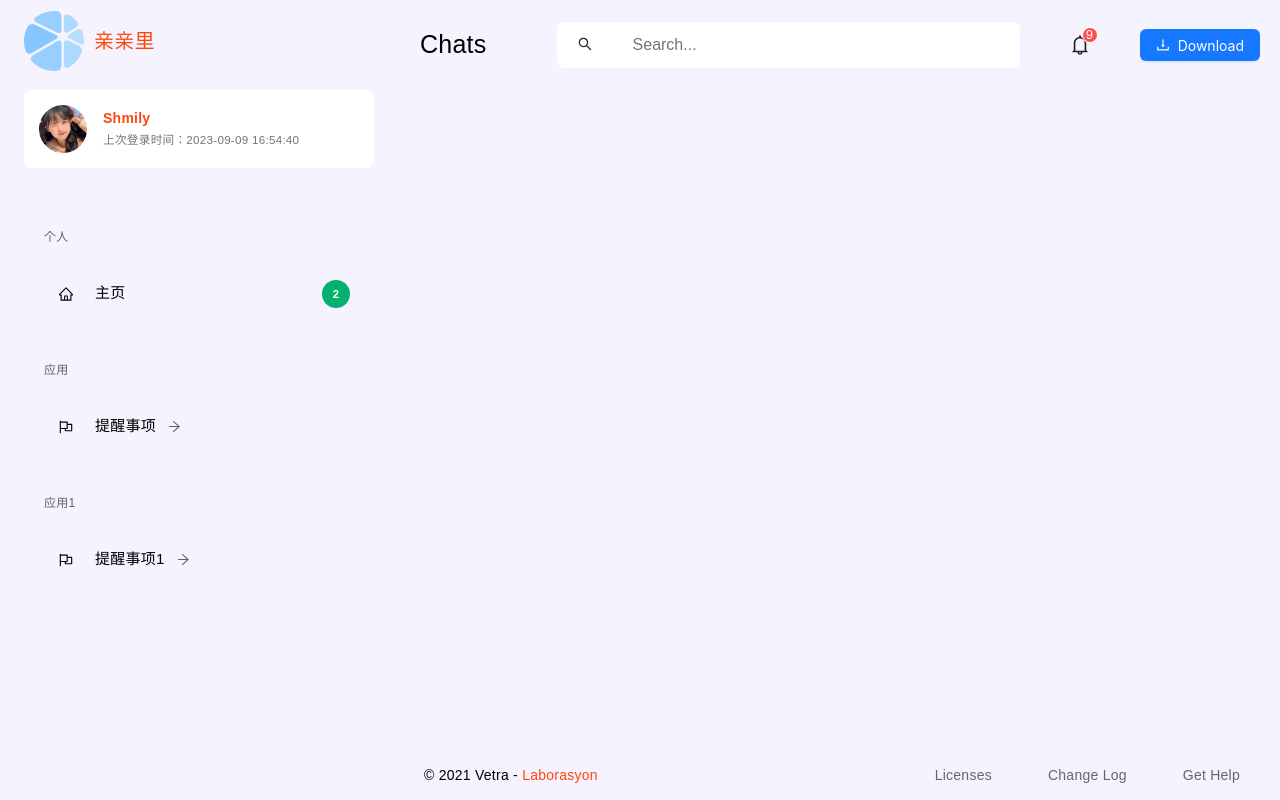
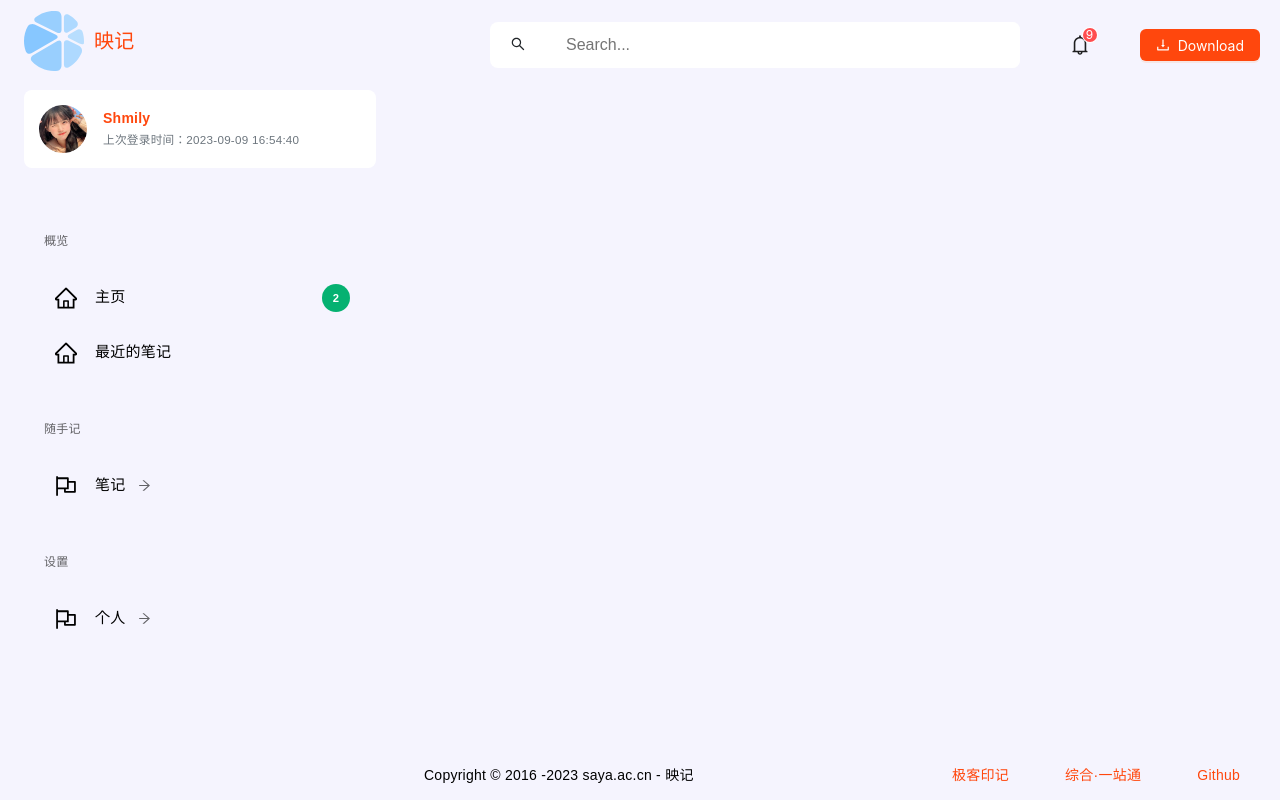
Before and after one commit to la-lalala-lala/pad-tool, a React (Vite) app: page /backstage in a window 1280 px wide. Built offline with nearby package versions, Linux system fonts and the light colour scheme.

Commit message:
完成版权区域

```diff
--- a/src/component/menu/index.tsx
+++ b/src/component/menu/index.tsx
@@ -107,7 +107,7 @@ const MenuTree:React.FC = (props) => {
                     // 有子级节点，不允许被选中，只能下级才能被选中
                     let appMenu = (<a href="#" onClick={(e)=>openAppMenuHandle(app.path)}>
                             <span className="nav-link-icon">
-                                <Button type="link"  icon={React.createElement(Icon[app.icon])} className="menu-icon"/>
+                                {React.createElement(Icon[app.icon],{className:"menu-icon"})}
                             </span>
                         <span>{app.name}</span>
                         <ArrowRightOutlined className={(_appOpen)?'sub-menu-arrow rotate-in':'sub-menu-arrow'}/>
@@ -120,7 +120,7 @@ const MenuTree:React.FC = (props) => {
                     // 无子级节点，允许被选中
                     let appMenu = (<a href="#" onClick={()=>pageHandle(app.path,'')} className={`/backstage${app.path}`==currentPath?'active':null}>
                             <span className="nav-link-icon">
-                                <Button type="link" icon={React.createElement(Icon[app.icon])} className="menu-icon"/>
+                                {React.createElement(Icon[app.icon],{className:"menu-icon"})}
                             </span>
                         <span>{app.name}</span>
                         {!app.content?null:<span className="badge-rounded-circle">{app.content}</span>}
--- a/src/config/routes.ts
+++ b/src/config/routes.ts
@@ -16,7 +16,7 @@ export interface RouterNode {
  */
 const routes: Array<RouterNode> = [
     {
-        name: '个人',
+        name: '概览',
         path: '',
         root: true,
         children: [
@@ -29,6 +29,16 @@ const routes: Array<RouterNode> = [
                 display: true,
                 icon: 'HomeOutlined',
                 content: '2'
+            },
+            {
+                name: '最近的笔记',
+                path: '/home1',
+                root: true,
+                children: null,
+                element: lazy(() => import('../pages/account')),
+                display: true,
+                icon: 'HomeOutlined',
+                content: ''
             }
         ],
         element: null,
@@ -37,17 +47,17 @@ const routes: Array<RouterNode> = [
         content: ''
     },
     {
-        name: '应用',
+        name: '随手记',
         path: '',
         root: true,
         children: [
             {
-                name: '提醒事项',
+                name: '笔记',
                 path: '/plan',
                 root: true,
                 children: [
                     {
-                        name: '进行中的',
+                        name: '归档',
                         path: '/plan/activity',
                         root: false,
                         children: null,
@@ -57,7 +67,7 @@ const routes: Array<RouterNode> = [
                         content: ''
                     },
                     {
-                        name: '所有提醒',
+                        name: '草稿',
                         path: '/plan/archive',
                         root: false,
                         children: null,
@@ -79,17 +89,17 @@ const routes: Array<RouterNode> = [
         content: ''
     },
     {
-        name: '应用1',
+        name: '设置',
         path: '',
         root: true,
         children: [
             {
-                name: '提醒事项1',
+                name: '个人',
                 path: '/plan1',
                 root: true,
                 children: [
                     {
-                        name: '进行中的1',
+                        name: '基本信息',
                         path: '/plan/activity1',
                         root: false,
                         children: null,
@@ -99,7 +109,7 @@ const routes: Array<RouterNode> = [
                         content: ''
                     },
                     {
-                        name: '所有提醒1',
+                        name: '日志',
                         path: '/plan/archive1',
                         root: false,
                         children: null,
--- a/src/index.css
+++ b/src/index.css
@@ -25,14 +25,8 @@ h6 {
   padding: 0;
 }
 
-h1,
-h2,
-h3,
-h4,
-h5,
-h6 {
-  font-size: 100%;
-  font-weight: normal;
+.h1, .h2, .h3, .h4, .h5, h1, h2, h3, h4, h5 {
+  line-height: revert;
 }
 
 ul {
--- a/src/main.tsx
+++ b/src/main.tsx
@@ -8,8 +8,21 @@ import './index.css'
 /**
  * 入口
  */
+/**
+ * 入口
+ */
+type ThemeData = {
+    borderRadius: number;
+    colorPrimary: string;
+};
+const defaultData: ThemeData = {
+    borderRadius: 6,
+    colorPrimary: '#ff470d',
+};
+
 ReactDOM.createRoot(document.getElementById("root") as HTMLElement).render(
-    <ConfigProvider locale={zhCN}>
+    <ConfigProvider locale={zhCN}
+                    theme={{ token: { colorPrimary: defaultData.colorPrimary, borderRadius: defaultData.borderRadius } }}>
         <App />
     </ConfigProvider>
 );
--- /dev/null
+++ b/src/pages/account/index.less
@@ -0,0 +1,57 @@
+.account-content{
+  padding: 1.5rem;
+  .profile-cover {
+    height: 350px;
+    width: 100%;
+    padding: 30px 20px;
+    border-radius: 0.5rem;
+    //background-size: contain;
+    //background-position-x: center;
+    //background-position-y: center;
+    //background-repeat: no-repeat;
+    position: relative;
+    overflow: hidden;
+    display: flex;
+    /* 背景图垂直、水平均居中 */
+    background-position: center center;
+    /* 背景图不平铺 */
+    background-repeat: no-repeat;
+    /* 当内容高度大于图片高度时，背景图像的位置相对于viewport固定 */
+    background-attachment: fixed;
+    /* 让背景图基于容器大小伸缩 */
+    background-size: cover;
+    .profile-container{
+      display: flex;
+      align-items: center;
+      align-content: center;
+      flex-direction: row;
+      justify-content: space-between;
+      width: 100%;
+      .avatar-description{
+        display: flex;
+        align-content: center;
+        align-items: center;
+        flex-direction: row;
+        .avatar{
+          height: 5.8rem;
+          width: 5.8rem;
+          display: inline-block;
+          margin-bottom: 0;
+          border-radius: 50%;
+          margin-right: 1rem;
+          >img {
+            width: 100%;
+            height: 100%;
+            object-fit: cover;
+            border-radius: 50%;
+          }
+        }
+        .description{
+          small {
+            font-size: .875em;
+          }
+        }
+      }
+    }
+  }
+}
--- a/src/pages/account/index.tsx
+++ b/src/pages/account/index.tsx
@@ -1,10 +1,30 @@
-
+import "./index.less"
+import {Button} from "antd";
+import {EditOutlined} from "@ant-design/icons";
+import React from "react";
 const Account = () => {
     return (
-        <div>
-            Account
+        <div className="account-content">
+            <div className="profile-cover" style={{backgroundImage:"url(/picture/profile-bg.jpg)"}}>
+                <div className="profile-container">
+                    <div className="avatar-description">
+                        <div className="avatar">
+                            <img src="/picture/2023012735446.png" className="rounded-circle"/>
+                        </div>
+                        <div className="description">
+                            <h3 className="mb-1">亲亲里</h3>
+                            <small>Accountant</small>
+                        </div>
+                    </div>
+                    <div className="edit-avatar">
+                        <Button type="primary" icon={<EditOutlined />}>
+                            更换头像
+                        </Button>
+                    </div>
+                </div>
+            </div>
         </div>
     )
 }
 
-export default Account
+export default Account;
--- a/src/pages/template/index.less
+++ b/src/pages/template/index.less
@@ -61,34 +61,14 @@
         font-size: 20px;
         color: #ff470d;
       }
+    }
 
-    }
-    .menu-body::-webkit-scrollbar {
-      width: 4px;
-      height: 0;
-    }
-    .menu-body::-webkit-scrollbar-thumb{
-      border-radius: 6px;
-      box-shadow: 8px 0 0 rgba(255,110,64,.15) inset;
-    }
-    .menu-body:hover{
-      overflow-y: scroll;
-    }
-    .menu-body{
-      overflow-y: hidden;
-      outline: none;
-      -webkit-box-flex: 1;
-      flex: 1;
+    .menu-account{
       display: flex;
-      -webkit-box-orient: vertical;
-      -webkit-box-direction: normal;
-      flex-direction: column;
-      position: relative;
       padding: 0 1.5rem 1.5rem;
-
       .dropdown{
-        width: calc(@left-menu-width - 50px);
-        margin-bottom: 20px;
+        //width: calc(@left-menu-width - 50px);
+        width: 100%;
         background-color: #fff;
         border-radius: 0.5rem;
         padding: 15px;
@@ -129,6 +109,30 @@
           }
         }
       }
+    }
+
+    .menu-body::-webkit-scrollbar {
+      width: 4px;
+      height: 0;
+    }
+    .menu-body::-webkit-scrollbar-thumb{
+      border-radius: 6px;
+      box-shadow: 8px 0 0 rgba(255,110,64,.15) inset;
+    }
+    .menu-body:hover{
+      overflow-y: scroll;
+    }
+    .menu-body{
+      overflow-y: hidden;
+      outline: none;
+      -webkit-box-flex: 1;
+      flex: 1;
+      display: flex;
+      -webkit-box-orient: vertical;
+      -webkit-box-direction: normal;
+      flex-direction: column;
+      position: relative;
+      padding: 0 1.5rem 1.5rem;
     }
   }
   .template-right{
@@ -262,7 +266,7 @@
         margin-bottom: 0;
         list-style: none;
         a{
-          color: #666;
+          //color: #666;
           display: block;
           padding: 0.5rem 1rem;
           text-decoration: none;
--- a/src/pages/template/index.tsx
+++ b/src/pages/template/index.tsx
@@ -14,6 +14,7 @@ const noticeTransformX = 420;
 // 打开编辑器时的设置
 const editorTransformX = 1000;
 
+// 准备被嵌套的子页面Router信息
 const pages = () => {
     let page = [];
     for(let group of routes){
@@ -44,9 +45,10 @@ const pages = () => {
     }
     return page
 }
+
 const Template = () => {
 
-
+    const location = useLocation();
 
     const [bodyTransform,setBodyTransform] = useState<string>('none')
     const [noticeTransform,setNoticeTransform] = useState<string>('none')
@@ -105,6 +107,30 @@ const Template = () => {
         setEditorTransform(`translateX(${0-value+'px'})`);
     }
 
+    // 准备模板页面的title名称细信息
+    const title = () => {
+        const currentPage = location.pathname
+        for(let group of routes){
+            if (group.children){
+                for(let app of group.children){
+                    if (app.children){
+                        // 还有子级
+                        for(let menu of app.children){
+                            if (currentPage === `/backstage${menu.path}`){
+                                return menu.name;
+                            }
+                        }
+                    }else{
+                        if (currentPage === `/backstage${app.path}`){
+                            return app.name;
+                        }
+                    }
+                }
+            }
+        }
+    }
+
+
     return (
         <div className="template-container-body" style={{transform:bodyTransform}}>
             {/** 头部的组件 */}
@@ -113,10 +139,10 @@ const Template = () => {
                     <div className='project-div' style={{backgroundImage:`url('/picture/favicon.svg')`}}>
                     </div>
                     <div className='project-name'>
-                        亲亲里
+                        映记
                     </div>
                 </div>
-                <div className="menu-body">
+                <div className="menu-account">
                     <div className="dropdown">
                         <a href="#">
                             <div className="avatar">
@@ -132,12 +158,15 @@ const Template = () => {
                             </div>
                         </a>
                     </div>
+                </div>
+
+                <div className="menu-body">
                     <MenuTree/>
                 </div>
             </div>
             <div className="template-right">
                 <div className="header">
-                    <div className="page-title">Chats</div>
+                    <div className="page-title">{title()}</div>
                     <form className="search-form">
                         <div className="input-group">
                             <button className="btn-outline-light" type="button">
@@ -166,11 +195,13 @@ const Template = () => {
                     {/*</div>*/}
                 </div>
                 <div className="footer">
-                    <div className="copyright">© 2021 Vetra - <a href="#" target="_blank">Laborasyon</a></div>
+                    <div className="copyright">
+                        Copyright &copy; 2016 -{(new Date()).getFullYear()} saya.ac.cn - 映记
+                    </div>
                     <nav className="concat">
-                        <a href="#" className="nav-link">Licenses</a>
-                        <a href="#" className="nav-link">Change Log</a>
-                        <a href="#" className="nav-link">Get Help</a>
+                        <a href="#" className="nav-link">极客印记</a>
+                        <a href="#" className="nav-link">综合·一站通</a>
+                        <a href="#" className="nav-link">Github</a>
                     </nav>
                 </div>
             </div>
```
Also changed, not shown: public/picture/profile-bg.jpg (added).
